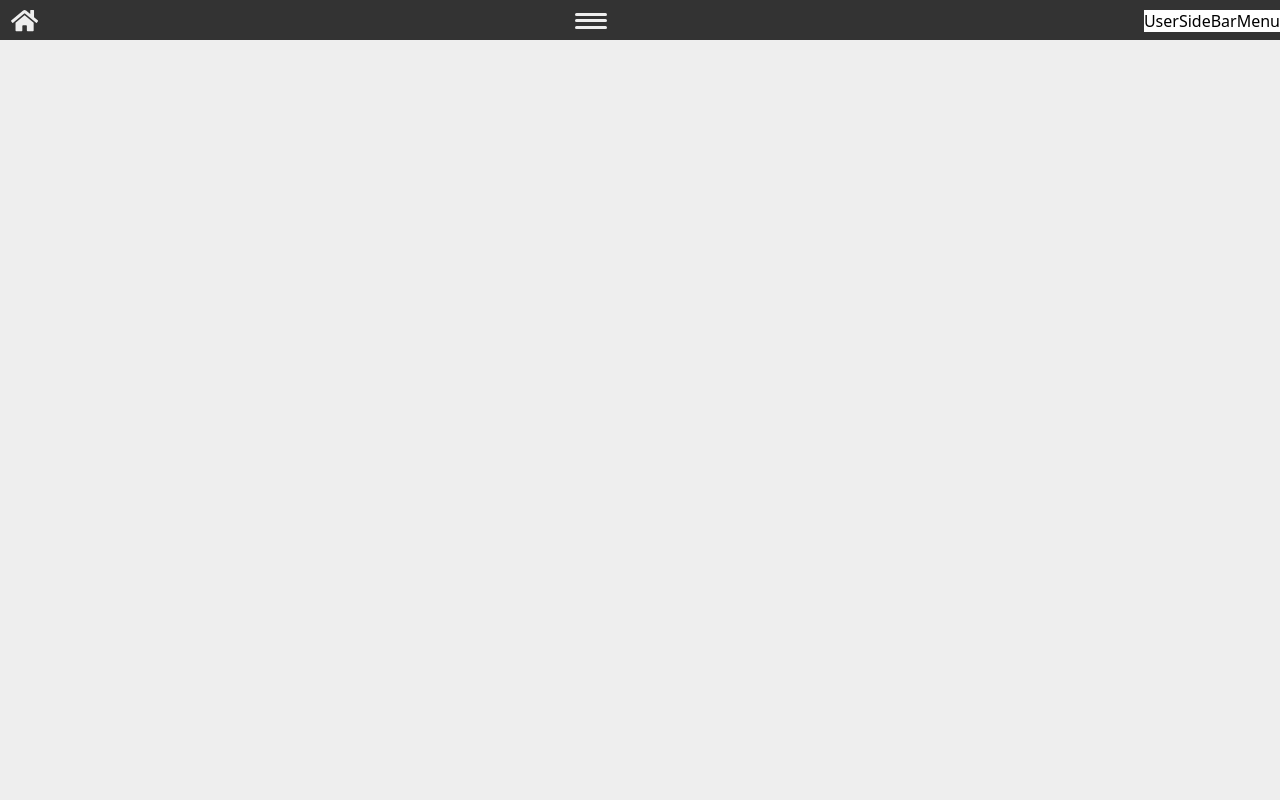
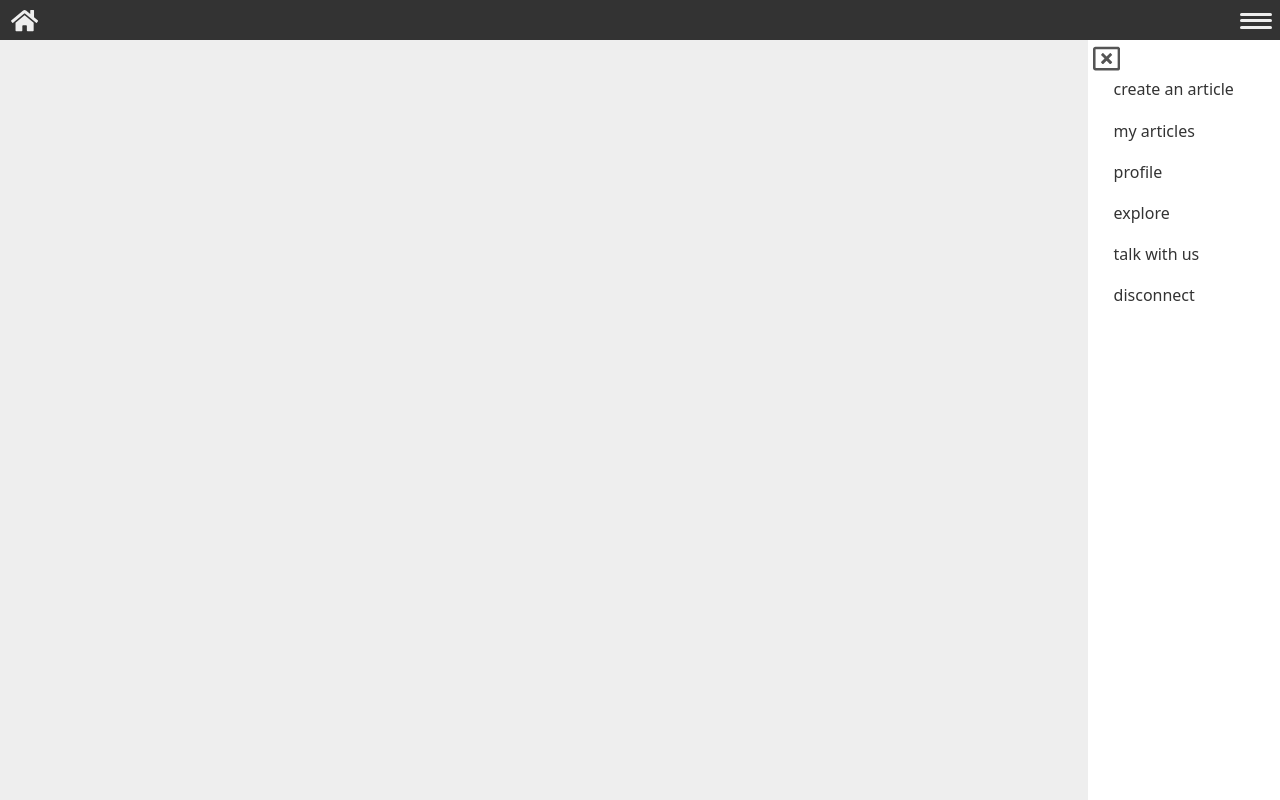
Before and after one commit to akliyachir/Mern_stack_Articles_Publishing_platform, a React (Vite) app in the folder articles_publishing_platform_v1/client/: page / in a window 1280 px wide. Built offline with nearby package versions, Linux system fonts and the light colour scheme.

Commit message:
mern stack, articles publishing platform, with user auth, building

```diff
--- a/articles_publishing_platform_v1/client/src/Components/1-HeaderContainer/HeaderContainer.css
+++ b/articles_publishing_platform_v1/client/src/Components/1-HeaderContainer/HeaderContainer.css
@@ -82,4 +82,5 @@
   margin-left: 1.2rem;
   background-color: var(--clr-2);
   padding: 0.15rem 0.8rem;
+  cursor: pointer;
 }
--- a/articles_publishing_platform_v1/client/src/Components/1-HeaderContainer/HeaderContainer.jsx
+++ b/articles_publishing_platform_v1/client/src/Components/1-HeaderContainer/HeaderContainer.jsx
@@ -17,6 +17,12 @@ export default function HeaderContainer() {
       setIsMenuOpen((isMenuOpen) => false);
     }
   };
+  // -- user the same
+  const [isUserMenuOpen, setIsUserMenuOpen] = useState(false);
+  const handleUserToggleSideBar = () => {
+    setIsUserMenuOpen(!isUserMenuOpen);
+  };
+  const closeUserSideMenu = () => {};
   // -- userContext
   const { userState } = useContext(UserContext);
 
@@ -32,7 +38,7 @@ export default function HeaderContainer() {
             <FaHome />
           </NavLink>
           {!!userState.email && (
-            <div className='toggleUserMenu' onClick={toggleUserMenu}>
+            <div className='toggleUserMenu' onClick={handleUserToggleSideBar}>
               {userState.email}
             </div>
           )}
@@ -43,7 +49,10 @@ export default function HeaderContainer() {
           <span></span>
         </div>
         <SideBarMenu isMenuOpen={isMenuOpen} closeSideMenu={closeSideMenu} />
-        <UserSideBarMenu />
+        <UserSideBarMenu
+          isUserMenuOpen={isUserMenuOpen}
+          closeUserSideMenu={closeUserSideMenu}
+        />
       </div>
       <GlobalVoileCloseMenu
         closeSideMenu={closeSideMenu}
--- a/articles_publishing_platform_v1/client/src/Components/3-UserSideBarMenu/UserSideBarMenu.css
+++ b/articles_publishing_platform_v1/client/src/Components/3-UserSideBarMenu/UserSideBarMenu.css
@@ -55,7 +55,7 @@
   background-color: var(--clr-2);
 }
 
-.closeUserSideBarCross {
+.userCloseUserSideBarCross {
   position: absolute;
   top: 0.2rem;
   left: 0.3rem;
--- a/articles_publishing_platform_v1/client/src/Components/3-UserSideBarMenu/UserSideBarMenu.jsx
+++ b/articles_publishing_platform_v1/client/src/Components/3-UserSideBarMenu/UserSideBarMenu.jsx
@@ -3,15 +3,16 @@ import { userMenuItemsList } from '../../listsAndReusedConsts/UserSideBarMenuIte
 import { NavLink } from 'react-router-dom';
 import { FaRegWindowClose } from 'react-icons/fa';
 
-export default function UserSideBarMenu() {
+export default function UserSideBarMenu({ isUserMenuOpen }) {
   const userCloseSideMenu = () => {};
   return (
-    <div className='UserSideBarMenu'>
-      <div className='UserSideBarMenuContent'>UserSideBarMenu</div>
-      {/* imported from sideBarMenu */}
-      <div className={true ? 'userSideBarMenuClosed' : 'userSideBarMenuOpen'}>
-        <div className='userSideBarMenuContent'>
-          <div className='closeUserSideBarCross' onClick={userCloseSideMenu}>
+    <div
+      className={
+        isUserMenuOpen ? 'userSideBarMenuClosed' : 'userSideBarMenuOpen'
+      }
+    >
+      <div className='UserSideBarMenuContent'>
+        <div className='userCloseUserSideBarCross' onClick={userCloseSideMenu}>
           <FaRegWindowClose />
         </div>
         <div className='menuItem'>
@@ -31,7 +32,5 @@ export default function UserSideBarMenu() {
         </div>
       </div>
     </div>
-      {/* imported from sideBarMenu end */}
-    </div>
   );
 }
```
Lines whose indentation alone changed are shown as unchanged.
